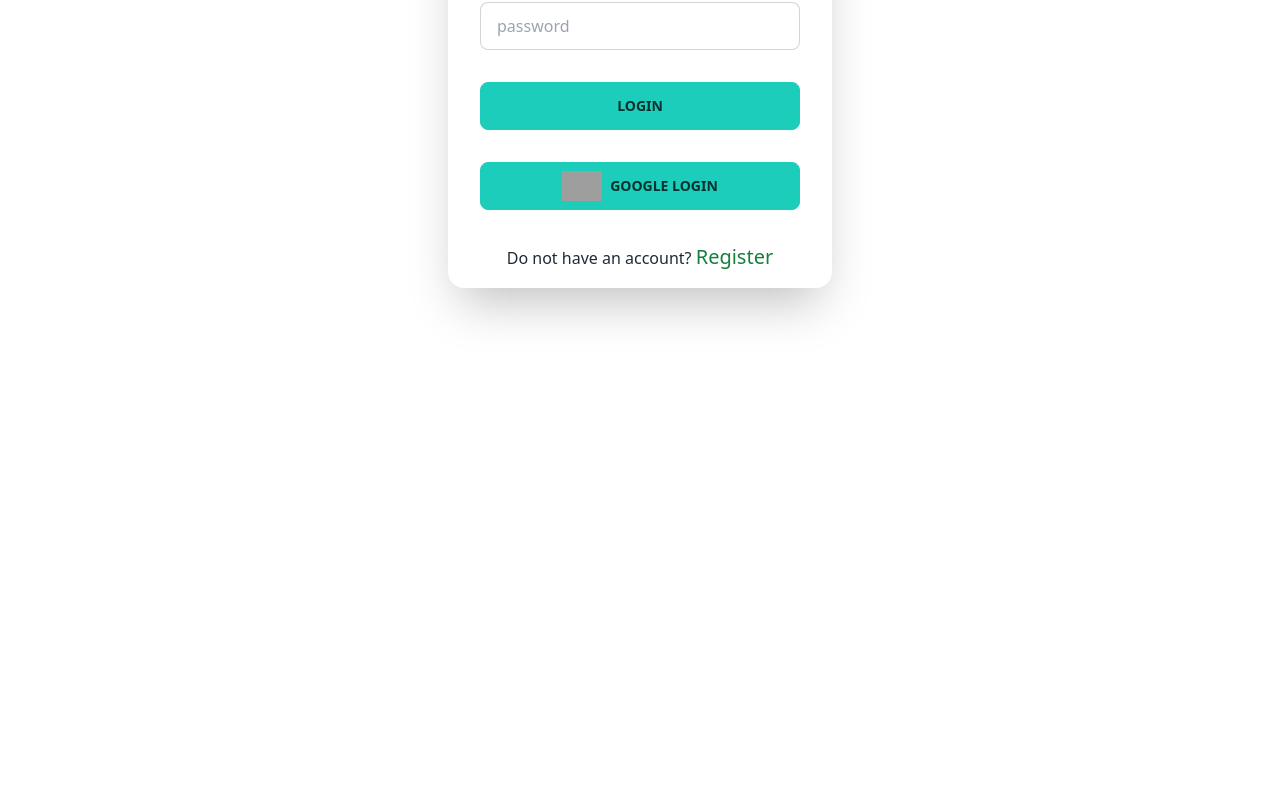
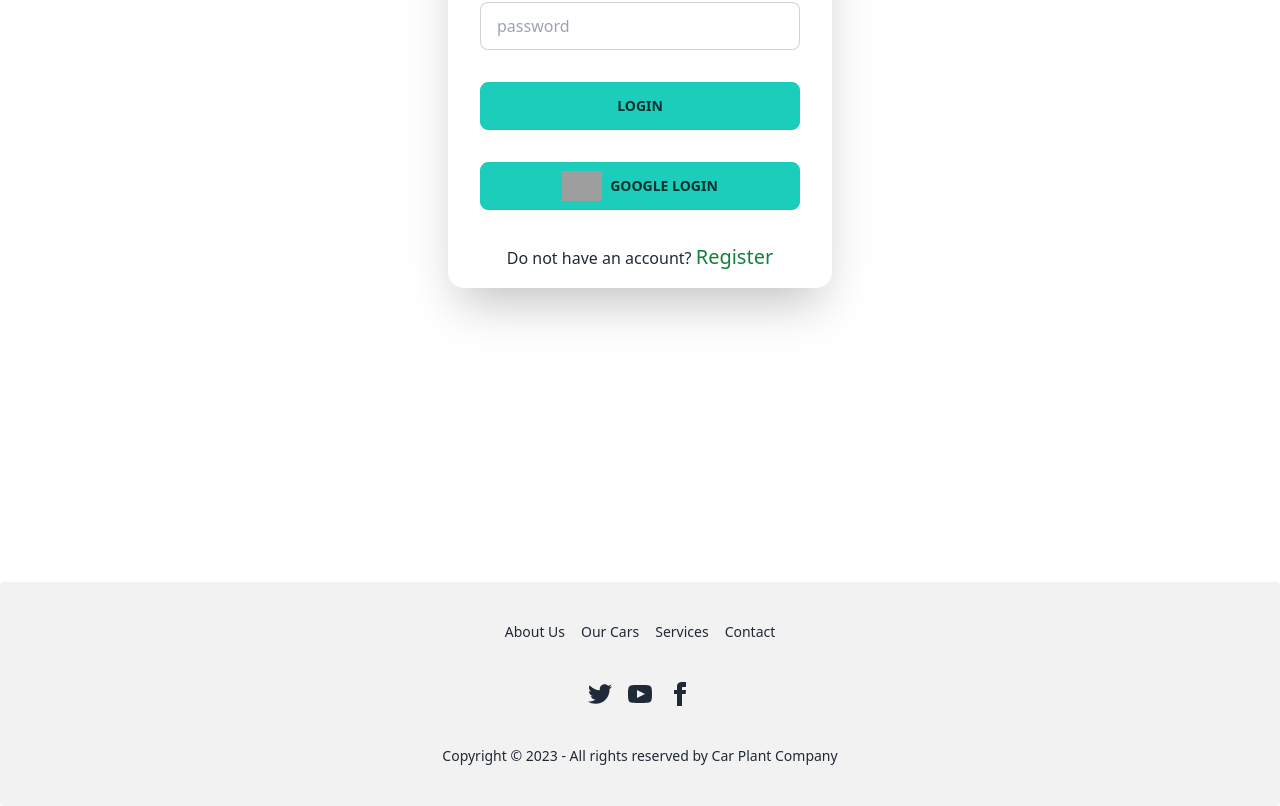
Before and after one commit to IsrakUAP/brandshop-client-side, a React (Vite) app: page /login in a window 1280 px wide. Shown: the part 330-1136 px from the top of the page. Before the commit the page ends 896 px from the top, so only its background shows below. Built offline with nearby package versions, Linux system fonts and the light colour scheme; no server answers; grey boxes are pictures that could not be loaded.

Commit message:
two extra sections created in the home page footer section add in the root also added 404 page

```diff
--- a/package.json
+++ b/package.json
@@ -11,6 +11,7 @@
   },
   "dependencies": {
     "firebase": "^10.5.0",
+    "flowbite": "^1.8.1",
     "localforage": "^1.10.0",
     "match-sorter": "^6.3.1",
     "react": "^18.2.0",
@@ -33,6 +34,7 @@
     "eslint-plugin-react-refresh": "^0.4.3",
     "postcss": "^8.4.31",
     "tailwindcss": "^3.3.3",
+    "tailwindcss-dark-mode": "^1.1.7",
     "vite": "^4.4.5"
   }
 }
--- a/src/Components/CardDetails/Product.jsx
+++ b/src/Components/CardDetails/Product.jsx
@@ -10,7 +10,7 @@ const Product = ({ product }) => {
     const price = form.price.value;
     const newProduct = { image, name, price }
     console.log(newProduct);
-    fetch('https://b8a10-brandshop-server-side-gho11qwql.vercel.app/product', {
+    fetch('https://b8a10-brandshop-server-side-d5npkia9n.vercel.app/product', {
       method: 'POST',
       headers: {
         'content-type': 'application/json'
--- /dev/null
+++ b/src/Components/ContactUs/ContactUs.jsx
@@ -0,0 +1,84 @@
+
+
+const ContactUs = () => {
+    return (
+        <div>
+            <p className="text-center text-4xl font-semibold mb-4">Contact Us</p>
+            <div className="flex flex-wrap justify-center items-center bg-gray-100">
+      <div className="w-full md:w-1/2 p-8">
+        <h1 className="text-3xl font-bold mb-6">Welcome to Our Car Plant</h1>
+        <p className="mb-4">
+          We are a leading car manufacturing company dedicated to delivering high-quality vehicles
+          tailored to meet your needs. With cutting-edge technology and a focus on sustainability,
+          we pride ourselves on creating the cars of tomorrow.
+        </p>
+        <h2 className="text-xl font-semibold mb-2">Why Choose Us?</h2>
+        <ul className="list-disc ml-6 mb-4">
+          <li>Exceptional Quality</li>
+          <li>Innovative Designs</li>
+          <li>Environmentally Friendly</li>
+          <li>Customer Satisfaction</li>
+        </ul>
+      </div>
+      <div className="w-full md:w-1/2 p-8">
+        <div className="bg-white p-8 rounded shadow-lg">
+          <h1 className="text-3xl font-bold mb-6">Contact Us</h1>
+          <form className="space-y-4">
+            <div className="flex flex-col">
+              <label htmlFor="name" className="text-sm font-semibold text-gray-600 mb-1">
+                Full Name
+              </label>
+              <input
+                type="text"
+                id="name"
+                className="border border-gray-300 rounded px-3 py-2"
+                placeholder="Your Full Name"
+              />
+            </div>
+            <div className="flex flex-col">
+              <label htmlFor="email" className="text-sm font-semibold text-gray-600 mb-1">
+                Email
+              </label>
+              <input
+                type="email"
+                id="email"
+                className="border border-gray-300 rounded px-3 py-2"
+                placeholder="Your Email"
+              />
+            </div>
+            <div className="flex flex-col">
+              <label htmlFor="phone" className="text-sm font-semibold text-gray-600 mb-1">
+                Phone Number
+              </label>
+              <input
+                type="tel"
+                id="phone"
+                className="border border-gray-300 rounded px-3 py-2"
+                placeholder="Your Phone Number"
+              />
+            </div>
+            <div className="flex flex-col">
+              <label htmlFor="message" className="text-sm font-semibold text-gray-600 mb-1">
+                Message
+              </label>
+              <textarea
+                id="message"
+                className="border border-gray-300 rounded px-3 py-2 h-32"
+                placeholder="Your Message"
+              />
+            </div>
+            <button
+              type="submit"
+              className="bg-blue-500 text-white px-4 py-2 rounded hover:bg-blue-600 transition duration-300"
+            >
+              Submit
+            </button>
+          </form>
+        </div>
+      </div>
+    </div>
+        </div>
+    );
+};
+
+export default ContactUs;
--- /dev/null
+++ b/src/Components/Footer/Footer.jsx
@@ -0,0 +1,58 @@
+
+
+const Footer = () => {
+    return (
+        <div className="mt-4">
+            <footer className="footer footer-center p-10 bg-base-200 text-base-content rounded">
+                <nav className="grid grid-flow-col gap-4">
+                    <a className="link link-hover">About Us</a>
+                    <a className="link link-hover">Our Cars</a>
+                    <a className="link link-hover">Services</a>
+                    <a className="link link-hover">Contact</a>
+                </nav>
+                <nav>
+                    <div className="grid grid-flow-col gap-4">
+                        <a>
+                            <svg
+                                xmlns="http://www.w3.org/2000/svg"
+                                width="24"
+                                height="24"
+                                viewBox="0 0 24 24"
+                                className="fill-current"
+                            >
+                                <path d="M24 4.557c-.883.392-1.832.656-2.828.775 1.017-.609 1.798-1.574 2.165-2.724-.951.564-2.005.974-3.127 1.195-.897-.957-2.178-1.555-3.594-1.555-3.179 0-5.515 2.966-4.797 6.045-4.091-.205-7.719-2.165-10.148-5.144-1.29 2.213-.669 5.108 1.523 6.574-.806-.026-1.566-.247-2.229-.616-.054 2.281 1.581 4.415 3.949 4.89-.693.188-1.452.232-2.224.084.626 1.956 2.444 3.379 4.6 3.419-2.07 1.623-4.678 2.348-7.29 2.04 2.179 1.397 4.768 2.212 7.548 2.212 9.142 0 14.307-7.721 13.995-14.646.962-.695 1.797-1.562 2.457-2.549z"></path>
+                            </svg>
+                        </a>
+                        <a>
+                            <svg
+                                xmlns="http://www.w3.org/2000/svg"
+                                width="24"
+                                height="24"
+                                viewBox="0 0 24 24"
+                                className="fill-current"
+                            >
+                                <path d="M19.615 3.184c-3.604-.246-11.631-.245-15.23 0-3.897.266-4.356 2.62-4.385 8.816.029 6.185.484 8.549 4.385 8.816 3.6.245 11.626.246 15.23 0 3.897-.266 4.356-2.62 4.385-8.816-.029-6.185-.484-8.549-4.385-8.816zm-10.615 12.816v-8l8 3.993-8 4.007z"></path>
+                            </svg>
+                        </a>
+                        <a>
+                            <svg
+                                xmlns="http://www.w3.org/2000/svg"
+                                width="24"
+                                height="24"
+                                viewBox="0 0 24 24"
+                                className="fill-current"
+                            >
+                                <path d="M9 8h-3v4h3v12h5v-12h3.642l.358-4h-4v-1.667c0-.955.192-1.333 1.115-1.333h2.885v-5h-3.808c-3.596 0-5.192 1.583-5.192 4.615v3.385z"></path>
+                            </svg>
+                        </a>
+                    </div>
+                </nav>
+                <aside>
+                    <p>Copyright © 2023 - All rights reserved by Car Plant Company</p>
+                </aside>
+            </footer>
+        </div>
+    );
+};
+
+export default Footer;
--- /dev/null
+++ b/src/Components/OurServices/OurServices.jsx
@@ -0,0 +1,41 @@
+
+
+const OurServices = () => {
+    return (
+        <div>
+            <p className="text-center text-4xl font-semibold mb-4">Our Services</p>
+            <div className="carousel w-full h-[600px]">
+  <div id="slide1" className="carousel-item relative w-full">
+    <img src="https://carsautorepairservice.com/wp-content/uploads/2022/10/CARS-Automotive-Repair-Jenison_2.jpg" className="w-full" />
+    <div className="absolute flex justify-between transform -translate-y-1/2 left-5 right-5 top-1/2">
+      <a href="#slide4" className="btn btn-circle">❮</a>
+      <a href="#slide2" className="btn btn-circle">❯</a>
+    </div>
+  </div>
+  <div id="slide2" className="carousel-item relative w-full">
+    <img src="https://i.ytimg.com/vi/6twU-o958Lk/maxresdefault.jpg" className="w-full" />
+    <div className="absolute flex justify-between transform -translate-y-1/2 left-5 right-5 top-1/2">
+      <a href="#slide1" className="btn btn-circle">❮</a>
+      <a href="#slide3" className="btn btn-circle">❯</a>
+    </div>
+  </div>
+  <div id="slide3" className="carousel-item relative w-full">
+    <img src="https://hips.hearstapps.com/hmg-prod/images/car-painting-technology-royalty-free-image-467478662-1557523321.jpg" className="w-full" />
+    <div className="absolute flex justify-between transform -translate-y-1/2 left-5 right-5 top-1/2">
+      <a href="#slide2" className="btn btn-circle">❮</a>
+      <a href="#slide4" className="btn btn-circle">❯</a>
+    </div>
+  </div>
+  <div id="slide4" className="carousel-item relative w-full">
+    <img src="https://assets.website-files.com/5eb4cf4dd47d715c00e6548b/620d13b8cc4a22d5086c0228_first-test-drive-handsome-young-man-ready-to-make-2021-09-02-11-59-34-utc.JPG" className="w-full" />
+    <div className="absolute flex justify-between transform -translate-y-1/2 left-5 right-5 top-1/2">
+      <a href="#slide3" className="btn btn-circle">❮</a>
+      <a href="#slide1" className="btn btn-circle">❯</a>
+    </div>
+  </div>
+</div>
+        </div>
+    );
+};
+
+export default OurServices;
--- a/src/Pages/AddProduct/AddProduct.jsx
+++ b/src/Pages/AddProduct/AddProduct.jsx
@@ -14,7 +14,7 @@ const AddProduct = () => {
 
         const newCar = {image,name,brandName,type,price,details,rating}
         console.log(newCar);
-        fetch('https://b8a10-brandshop-server-side-gho11qwql.vercel.app/car',{
+        fetch('https://b8a10-brandshop-server-side-d5npkia9n.vercel.app/car',{
             method: 'POST',
             headers: {
                 'content-type': 'application/json'
--- /dev/null
+++ b/src/Pages/ErrorPage/ErrorPage.jsx
@@ -0,0 +1,26 @@
+import { NavLink } from "react-router-dom";
+
+
+const ErrorPage = () => {
+    return (
+        <div>
+            <div className="grid min-h-full place-items-center bg-white px-6 py-24 sm:py-32 lg:px-8">
+                <div className="text-center">
+                    <p className="text-base font-semibold text-green-300 text-[100px]">404</p><br />
+                    <h1 className="mt-4 text-3xl font-bold tracking-tight text-gray-900 sm:text-5xl">Page not found</h1>
+                    <p className="mt-6 text-base leading-7 text-gray-600">Sorry, we couldn’t find the page you’re looking for.</p>
+                    <div className="mt-10 flex items-center justify-center gap-x-6">
+                        <NavLink to="/"
+                            className="rounded-md bg-green-600 px-3.5 py-2.5 text-sm font-semibold text-white shadow-sm hover:bg-indigo-500 focus-visible:outline focus-visible:outline-2 focus-visible:outline-offset-2 focus-visible:outline-indigo-600"
+                        >
+                            Go back home
+                        </NavLink>
+
+                    </div>
+                </div>
+            </div>
+        </div>
+    );
+};
+
+export default ErrorPage;
--- a/src/Pages/Home/Home.jsx
+++ b/src/Pages/Home/Home.jsx
@@ -1,6 +1,8 @@
 import { useLoaderData } from "react-router-dom";
 import Banner from "../../Components/Header/Banner";
 import Cards from "../../Components/Cards/Cards";
+import OurServices from "../../Components/OurServices/OurServices";
+import ContactUs from "../../Components/ContactUs/ContactUs";
 
 
 const Home = () => {
@@ -9,6 +11,8 @@ const Home = () => {
         <div className="max-w-7xl mx-auto">
             <Banner></Banner>
             <Cards brands={brands}></Cards>
+            <OurServices></OurServices>
+            <ContactUs></ContactUs>
         </div>
     );
 };
--- a/src/Pages/MyCart/Cart.jsx
+++ b/src/Pages/MyCart/Cart.jsx
@@ -6,7 +6,7 @@ const Cart = ({cart}) => {
     const [items,setItems] = useState([]);
     const handleDelete = _id =>{
      console.log(_id);
-     fetch(`https://b8a10-brandshop-server-side-gho11qwql.vercel.app/product/${_id}`, {
+     fetch(`https://b8a10-brandshop-server-side-d5npkia9n.vercel.app/product/${_id}`, {
       method: 'DELETE'
      })
      .then(res => res.json())
--- a/src/Pages/UpdateProduct/UpdateProduct.jsx
+++ b/src/Pages/UpdateProduct/UpdateProduct.jsx
@@ -18,7 +18,7 @@ const UpdateProduct = () => {
 
         const updateCar = { image, name, brandName, type, price, rating }
         console.log(updateCar);
-        fetch(`https://b8a10-brandshop-server-side-gho11qwql.vercel.app/car/${_id}`, {
+        fetch(`https://b8a10-brandshop-server-side-d5npkia9n.vercel.app/car/${_id}`, {
             method: 'PUT',
             headers: {
                 'content-type': 'application/json'
--- a/src/Root/Root.jsx
+++ b/src/Root/Root.jsx
@@ -1,5 +1,6 @@
 import { Outlet } from "react-router-dom";
 import Navbar from "../Components/Header/Navbar";
+import Footer from "../Components/Footer/Footer";
 
 
 const Root = () => {
@@ -7,6 +8,7 @@ const Root = () => {
         <div className="max-w-7xl mx-auto">
             <Navbar></Navbar>
            <Outlet></Outlet>
+           <Footer></Footer>
         </div>
     );
 };
--- a/src/main.jsx
+++ b/src/main.jsx
@@ -16,11 +16,13 @@ import UpdateProduct from './Pages/UpdateProduct/UpdateProduct';
 import Register from './Pages/Register/Register';
 import AuthProvider from './providers/AuthProvider';
 import PrivateRoute from './Components/PrivateRoute.jsx/PrivateRoute';
+import ErrorPage from './Pages/ErrorPage/ErrorPage';
 
 const router = createBrowserRouter([
   {
     path: "/",
     element: <Root></Root>,
+    errorElement: <ErrorPage></ErrorPage>,
     children: [
       {
         path: "/",
@@ -34,7 +36,7 @@ const router = createBrowserRouter([
       {
         path: "/myCart",
         element: <PrivateRoute><MyCart></MyCart></PrivateRoute>,
-        loader: () => fetch("https://b8a10-brandshop-server-side-gho11qwql.vercel.app/product")
+        loader: () => fetch("https://b8a10-brandshop-server-side-d5npkia9n.vercel.app/product")
       },
       {
         path: "/login",
@@ -47,17 +49,17 @@ const router = createBrowserRouter([
       {
         path: "/updateProduct/:id",
         element: <PrivateRoute><UpdateProduct></UpdateProduct></PrivateRoute>,
-        loader: ({ params }) => fetch(`https://b8a10-brandshop-server-side-gho11qwql.vercel.app/car/${params.id}`)
+        loader: ({ params }) => fetch(`https://b8a10-brandshop-server-side-d5npkia9n.vercel.app/car/${params.id}`)
       },
       {
         path: "/showCars/:brandName",
         element: <ShowCars></ShowCars>,
-        loader: () => fetch("https://b8a10-brandshop-server-side-gho11qwql.vercel.app/car")
+        loader: () => fetch("https://b8a10-brandshop-server-side-d5npkia9n.vercel.app/car")
       },
       {
         path: "/productDetails/:_id",
         element: <PrivateRoute><ProductDetails></ProductDetails></PrivateRoute>,
-        loader: () => fetch("https://b8a10-brandshop-server-side-gho11qwql.vercel.app/car")
+        loader: () => fetch("https://b8a10-brandshop-server-side-d5npkia9n.vercel.app/car")
       },
     ],
   },
```
Also changed, not shown: 1 other file (tests, documents, lock files or other folders).
